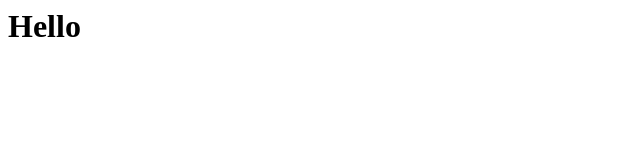
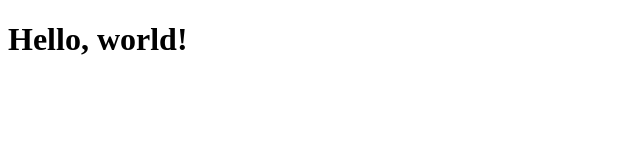
Before and after one commit to Venkatesh101997/test, a plain HTML site: page index.html in a window 1280 px wide. Shown: the whole page, without its empty margins (0-640 px from the left). Drawn offline with Linux system fonts and the light colour scheme.

Commit message:
Update index.html

```diff
--- a/index.html
+++ b/index.html
@@ -1,3 +1,12 @@
-<html>
-<h1>Hello</h1>
+<!-- index.html -->
+<!DOCTYPE html>
+<html lang="en">
+<head>
+    <meta charset="UTF-8">
+    <meta name="viewport" content="width=device-width, initial-scale=1.0">
+    <title>My Node.js App</title>
+</head>
+<body>
+    <h1>Hello, world!</h1>
+</body>
 </html>
```
